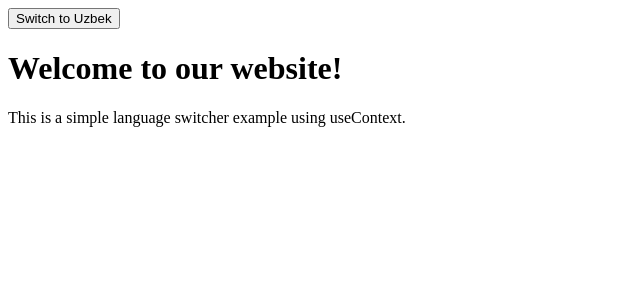
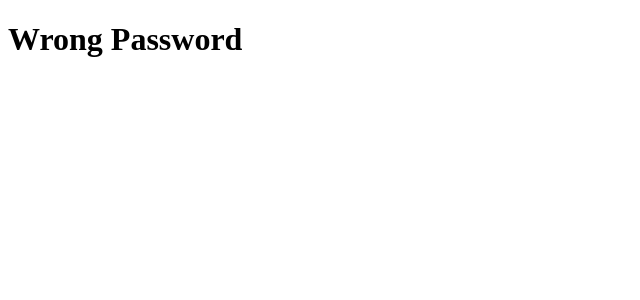
Before and after one commit to muxlisa-maxmudova/typescript, a React (Vite) app: page / in a window 1280 px wide. Shown: the top 300 px of the page, without its empty margins (0-640 px from the left). Built offline with nearby package versions, Linux system fonts and the light colour scheme.

Commit message:
password converted

```diff
--- a/src/App.tsx
+++ b/src/App.tsx
@@ -1,36 +1,9 @@
-import {useLanguage, LanguageProvider} from "./Context/LanguageContext.tsx";
-import LanguageSwitcher from "./Context/LanguageSwitcher.tsx";
-
-const translations = {
-    en: {
-        greeting: "Welcome to our website!",
-        description: "This is a simple language switcher example using useContext.",
-    },
-    uz: {
-        greeting: "Veb-saytimizga xush kelibsiz!",
-        description: "Bu useContext yordamida yaratilgan oddiy til almashtirgich.",
-    },
-};
-
-const Content = () => {
-    const {language} = useLanguage();
-    return (
-        <div className="container">
-            <h1>{translations[language].greeting}</h1>
-            <p>{translations[language].description}</p>
-        </div>
-    );
-}
-
-
+import Password from "./ConditionalRendering/Password.tsx";
 const App = () => {
     return (
-        <LanguageProvider>
         <div>
-            <LanguageSwitcher/>
-            <Content/>
+            <Password isValid={false}/>
         </div>
-        </LanguageProvider>
     )
 }
 export default App
--- /dev/null
+++ b/src/ConditionalRendering/Password.tsx
@@ -0,0 +1,13 @@
+const ValidPassword = () => <h1>Correct Password</h1>
+const InvalidPassword = () => <h1>Wrong Password</h1>
+type prop = {
+    isValid: boolean;
+}
+const Password = ({isValid}:prop) => {
+    if(isValid) {
+        return <ValidPassword/>
+    } return <InvalidPassword/>
+
+
+}
+export default Password
```
